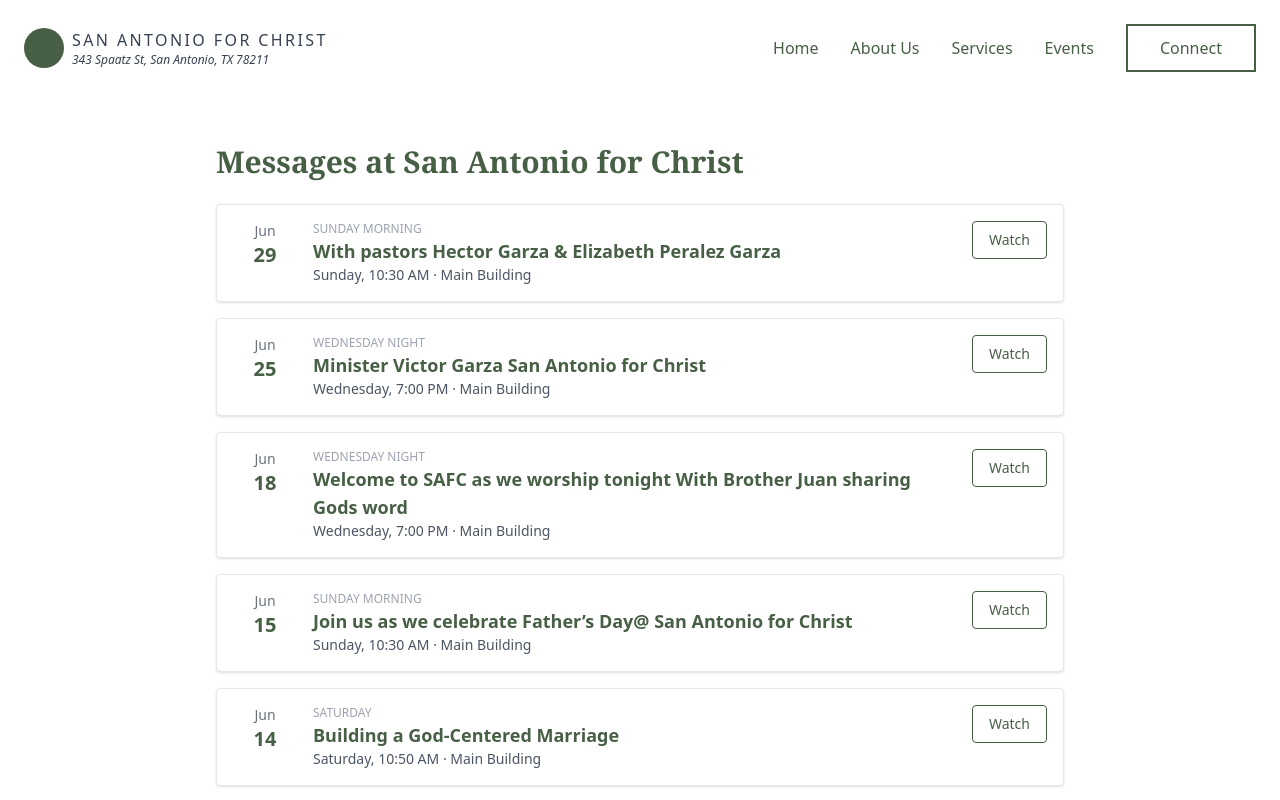
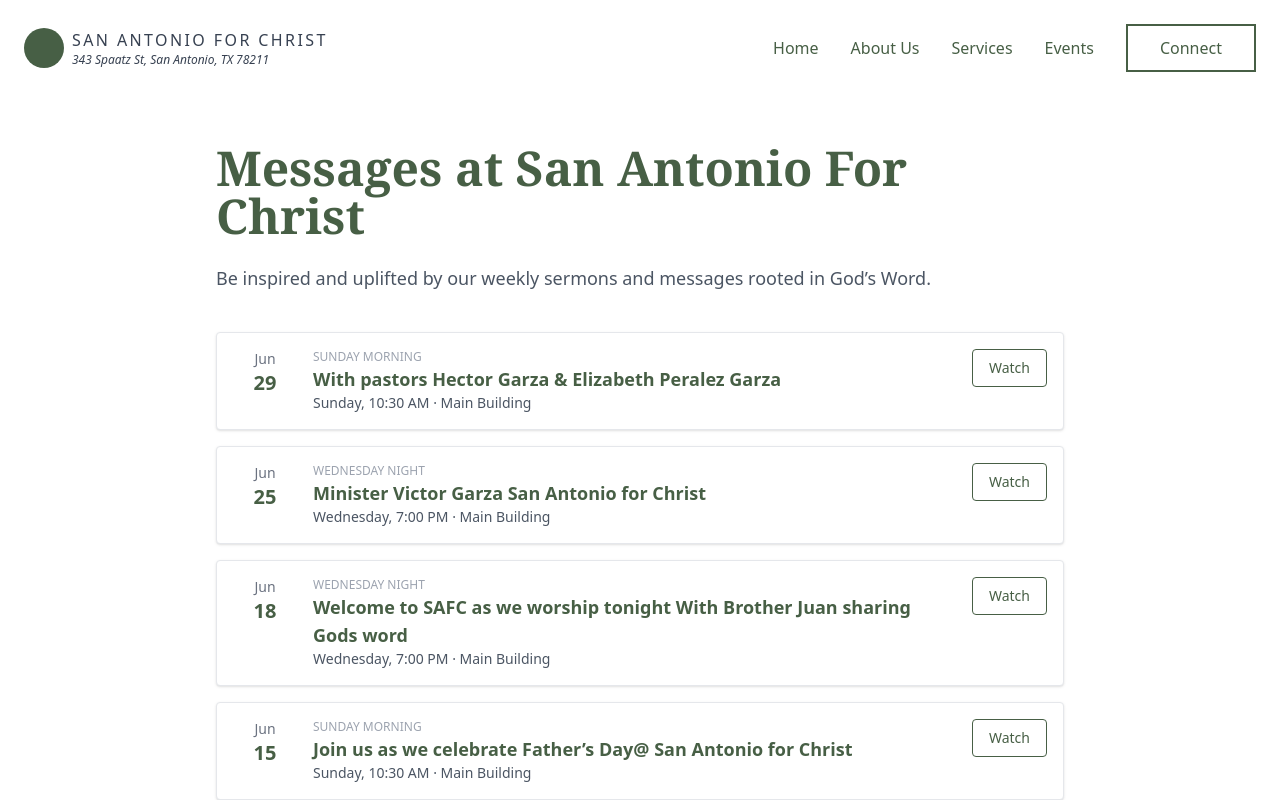
Before and after one commit to lidiads22/San-Antonio-for-christ-church, a Vue app: page /messages in a window 1280 px wide. Shown: the top 800 px of the page. Built offline with nearby package versions, Linux system fonts and the light colour scheme.

Commit message:
Fixed footer added changes to title

```diff
--- a/src/assets/app.css
+++ b/src/assets/app.css
@@ -4,6 +4,23 @@
 @tailwind components;
 @tailwind utilities;
 
-html {
-  scroll-behavior: smooth;
+html,
+body {
+  height: 100%;
+  margin: 0;
 }
+
+body {
+  display: flex;
+  flex-direction: column;
+}
+
+#app {
+  flex: 1;
+  display: flex;
+  flex-direction: column;
+}
+
+main {
+  flex: 1;
+}
--- a/src/pages/messages.vue
+++ b/src/pages/messages.vue
@@ -53,7 +53,13 @@ const isOpen = ref(false)
 
     <!-- MESSAGES CONTENT -->
 <section class="px-6 py-12 mx-auto max-w-4xl">
-  <h2 class="text-3xl font-serif font-bold text-[#475F45] mb-6 ">Messages at San Antonio for Christ</h2>
+  <h1 class="text-5xl font-serif font-bold text-[#475F45] mb-6">
+  Messages at San Antonio For Christ
+</h1>
+<p class="text-lg text-gray-600 mb-10">
+  Be inspired and uplifted by our weekly sermons and messages rooted in God’s Word.
+</p>
+
   <div class="space-y-4">
     <!-- Sermon Card -->
     <div class="flex items-start justify-between bg-white p-4 border border-gray-200 rounded shadow">
```
